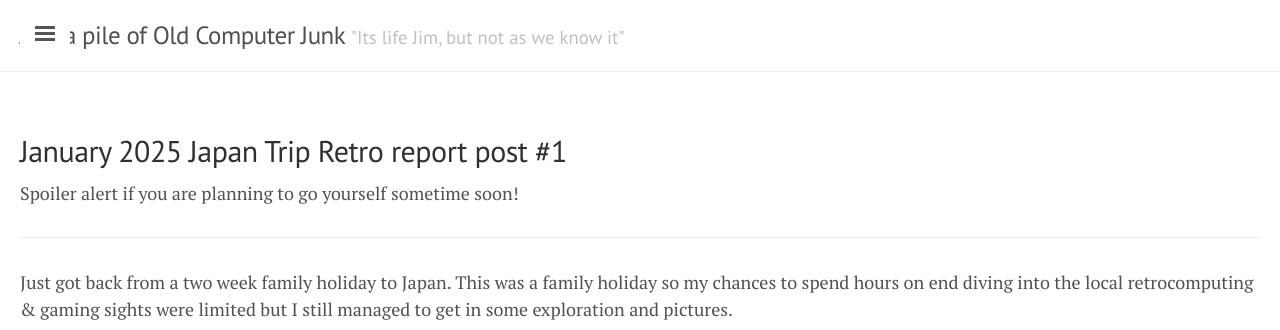
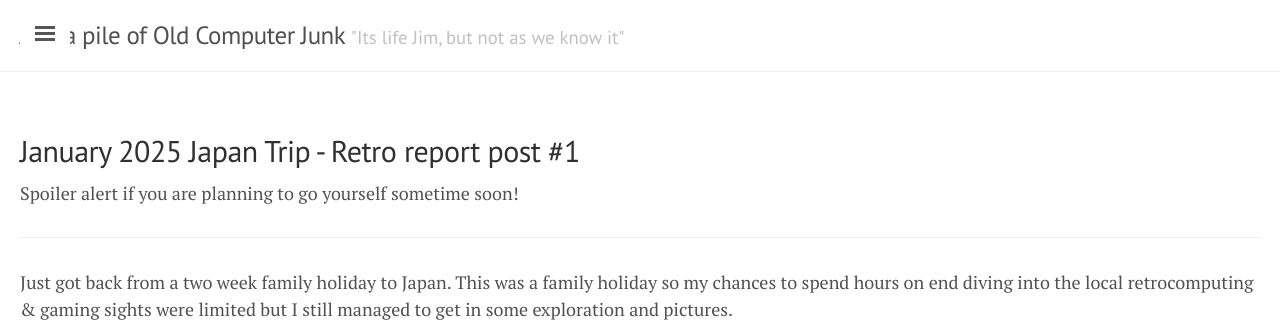
Before and after one commit to oldcomputerjunk/oldcomputerjunk.github.io, a Jekyll site: the page built from _posts/2025-01-30-japan-retro-1.markdown, in a window 1280 px wide and 900 px high. Shown: the top 330 px of the window. Built offline with Jekyll 4.4.1, drawn with Linux system fonts in a browser that asks for light colours.

Commit message:
Fix filename

```diff
--- a/_posts/2025-03-30-japan-retro-1.markdown
+++ b/_posts/2025-01-30-japan-retro-1.markdown
@@ -1,7 +1,7 @@
 ---
 layout: post
 slug: japan-jan-2025-retro-1
-title:  "January 2025 Japan Trip Retro report post #1"
+title:  "January 2025 Japan Trip - Retro report post #1"
 date:   2025-01-30 00:00:00
 categories:
 - realworld
```
